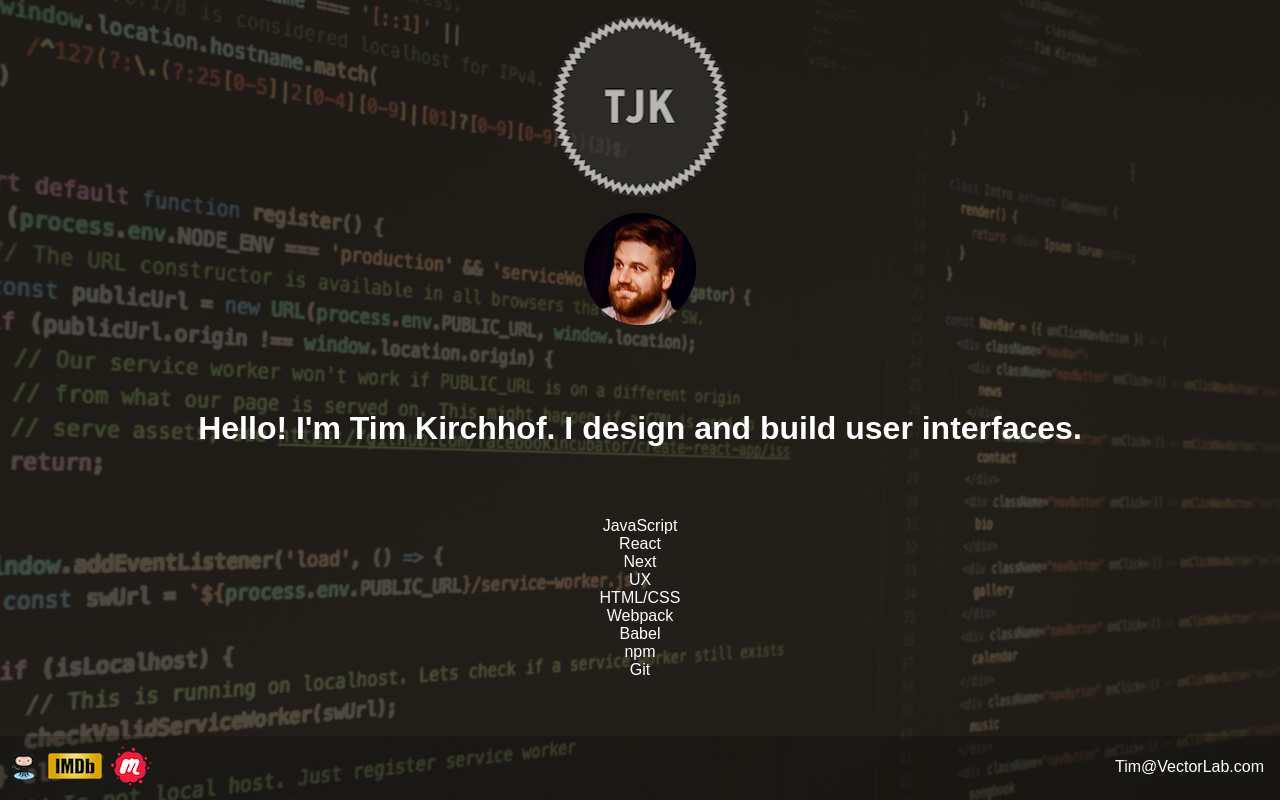
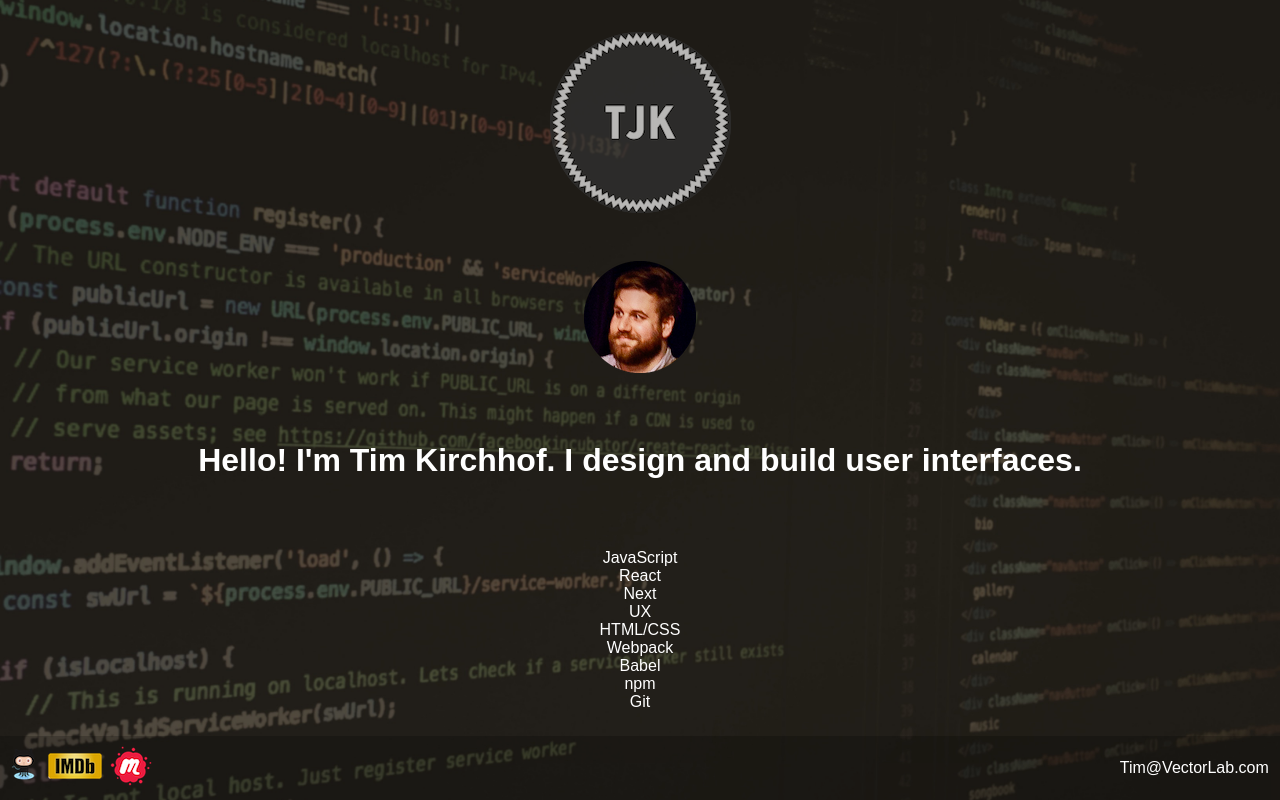
Before and after one commit to TimothyJohnK/tim_code, a React (Create React App) app: page / in a window 1280 px wide. Built offline with nearby package versions, Linux system fonts and the light colour scheme.

Commit message:
fixed safari black border bug

```diff
--- a/src/App.css
+++ b/src/App.css
@@ -13,6 +13,7 @@ body {
     position: relative;
     display: flex;
     flex-direction: column;
+    margin: 0;
 }
 
 @keyframes pulser {
@@ -41,34 +42,32 @@ body {
     margin: 1em auto;
 }
 
-.header {
-    padding: 3em 0 1em 0;
+.hello {
+    padding-top: 1em;
     flex: 0;
     justify-content: space-around;
     align-items: center;
     text-align: center;
-    margin: auto;
 }
 
 .skills {
     text-align: center;
     flex: 1;
     list-style-type: none;
-    padding: 0;
-    margin: 2em 0 5em;
+    padding: 3em 0 0 0;
+    margin-bottom: 5em;
 }
 
 .footer {
     width: 100%;
     display: flex;
     flex-direction: row;
-    justify-content: space-around;
+    justify-content: flex-end;
     align-items: center;
     background-color: rgba(0, 0, 0, 0.2);
     position: absolute;
     bottom: 0;
     height: 4em;
-    justify-content: space-around;
 }
 
 .github {
@@ -89,9 +88,8 @@ body {
 }
 
 .email {
-    position: absolute;
-    right: 1em;
-    bottom: 1.5em;
+    margin-right: 0.7em;
+    flex: 0;
     text-decoration: none;
     color: white;
 }
@@ -105,11 +103,22 @@ body {
 }
 
 @media screen and (max-width: 500px) {
-    .header {
+    .hello {
         margin: 0.8em;
         font-size: 0.8em;
     }
     .email {
         font-size: 0.9em;
     }
+    .logo {
+        width: 106px;
+        height: 109px;
+    }
 }
+
+@media screen and (min-width: 1000px) {
+    .logo,
+    .tim_head {
+        padding: 1em;
+    }
+}
--- a/src/App.js
+++ b/src/App.js
@@ -4,13 +4,11 @@ import './App.css';
 const Logo = () => <div className="logo" />;
 const TimHead = () => <div className="tim_head" />;
 
-class Header extends Component {
+class Hello extends Component {
   render() {
     return (
-      <div className="App">
-        <header className="header">
-          <h1>Hello! I'm Tim Kirchhof. I design and build user interfaces.</h1>
-        </header>
+      <div className="hello">
+        <h1>Hello! I'm Tim Kirchhof. I design and build user interfaces.</h1>
       </div>
     );
   }
@@ -71,7 +69,7 @@ export default class App extends Component {
       <div>
         <Logo />
         <TimHead />
-        <Header />
+        <Hello />
         <Skills />
         <Footer />
       </div>
```
